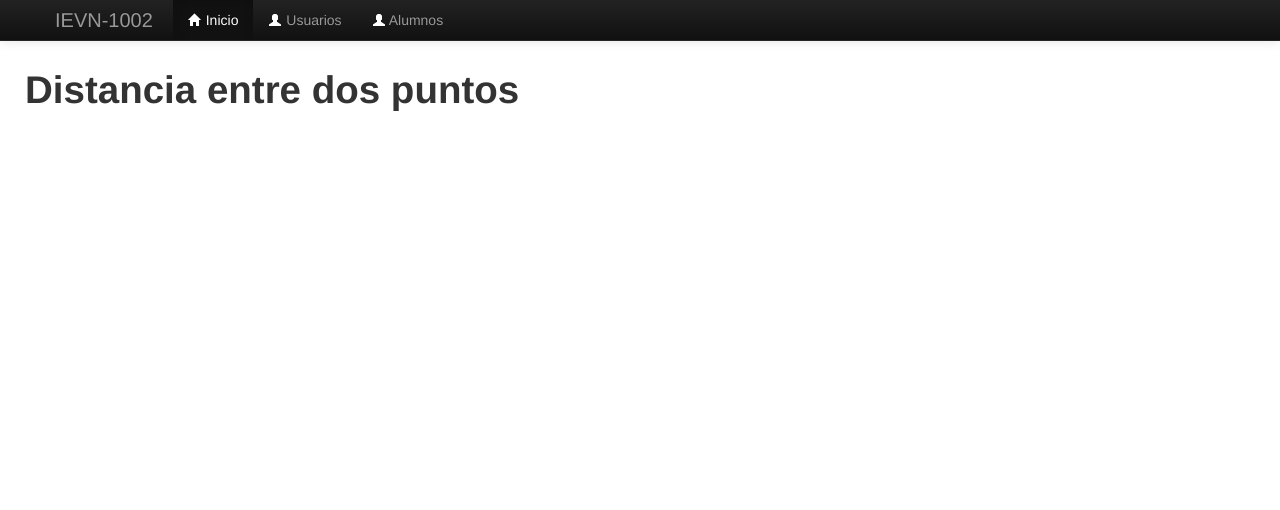
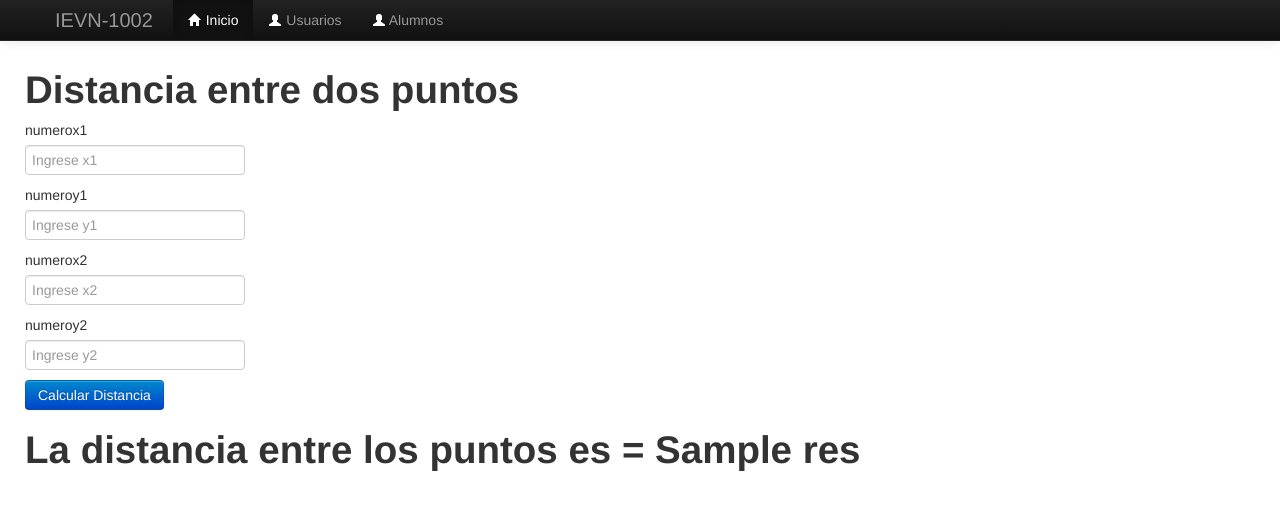
Before and after one commit to IEVN1002-22002268/api_flask02, a Flask app: template templates/distancia.html in a window 1280 px wide. Shown: the top 510 px of the page. Run offline with Flask 3, Linux system fonts and the light colour scheme; the template is opened without the code that fills it: most values are stand-ins (such as "Sample title", 1, 10 or a date in 2020); some libraries are stand-ins or nearby versions.

Commit message:
Distancia

```diff
--- a/app.py
+++ b/app.py
@@ -1,5 +1,7 @@
 
-from flask import Flask, render_template
+from flask import Flask, render_template, request
+import math
+import forms
 
 app = Flask(__name__)
 """ desde donde arrancará mi proyecto es lo que indica el ('/') """
@@ -9,13 +11,61 @@ def index():
     listado = ['Python', 'Flask', 'Jinja2', 'HTML', 'CSS']
     return render_template('index.html', titulo = titulo, listado = listado)
 
-@app.route('/calculos')
+""" mandar llamar la pagina por primera vez: tengo un get, se muestra sin valores """
+""" mandar llamar a la pagina por segunda vez: un post que ya dibuja los valores """
+@app.route('/calculos', methods=['GET','POST'])
 def calculos():
+    if request.method == 'POST':
+        numero1 = request.form['numero1']
+        numero2 = request.form['numero2']
+        opcion = request.form['opcion']
+        if opcion == 'suma':
+            res = int(numero1) + int(numero2)
+            signoop = '+'
+        if opcion == 'resta':
+            res = int(numero1) - int(numero2)
+            signoop = '-'
+        if opcion == 'multiplicacion':
+            res = int(numero1) * int(numero2)
+            signoop = '*'
+        if opcion == 'division':
+            res = int(numero1) / int(numero2)
+            signoop = '/'
+        return render_template('calculos.html', res=res, numero1=numero1, numero2=numero2, signoop=signoop)
     return render_template('calculos.html')
 
-@app.route('/distancia')
+@app.route('/distancia', methods=['GET','POST'])
 def distancia():
+    if request.method == 'POST':
+        numerox1 = request.form['numerox1']
+        numerox2 = request.form['numerox2']
+        numeroy1 = request.form['numeroy1']
+        numeroy2 = request.form['numeroy2']
+        operacionX = int(numerox2) - int((numerox1))
+        operacionY = int(numeroy2) - int((numeroy1))
+        xCuadrada = math.pow(operacionX, 2)
+        yCuadrada = math.pow(operacionY, 2)
+        sumaDeXyY = xCuadrada + yCuadrada
+        res = int(math.sqrt(sumaDeXyY))
+        return render_template('distancia.html', numerox1=numerox1, numerox2=numerox2,
+                            numeroy1=numeroy1, numeroy2=numeroy2, res=res)
     return render_template('distancia.html')
+
+@app.route('/Alumnos', methods=['GET','POST'])
+def alumnos():
+    mat = 0
+    nom=""
+    ape=""
+    email=""
+    """ crear instancia de la clase """
+    alumno_clase=forms.UserForm(request.form)
+    if request.method == 'POST':
+        mat=alumno_clase.matricula.data
+        nom=alumno_clase.nombre.data
+        ape=alumno_clase.apellido.data
+        email=alumno_clase.correo.data
+        """ render template no se repite porque las VARIABLES están declaradas ANTES del method POST """
+    return render_template('Alumnos.html', form=alumno_clase, mat=mat, nom=nom, ape=ape, email=email)
 
 """ variable tipo string llamada user """
 @app.route('/user/<string:user>')
--- a/requirements.txt
+++ b/requirements.txt
@@ -1,8 +1,13 @@
 blinker==1.9.0
 click==8.3.0
 colorama==0.4.6
+dnspython==2.8.0
+email-validator==2.3.0
 Flask==3.1.2
+Flask-WTF==1.2.2
+idna==3.11
 itsdangerous==2.2.0
 Jinja2==3.1.6
 MarkupSafe==3.0.3
 Werkzeug==3.1.3
+WTForms==3.2.1
--- a/templates/_macros.html
+++ b/templates/_macros.html
@@ -11,3 +11,19 @@ ya funciona con solo escribirla una vez -->
     name="{{name}}" placeholder="{{placeholder}}">
 </div>
 {% endmacro %}
+
+<!-- ---------------------------------------------------------------------------------------->
+
+{% macro camposNuevos(field) %}
+  <td>{{field.label}}</td>
+  <dd>{{field(**kwargs) | safe}}</dd>
+<!-- field = mandar una etiqueta, colocarla en html, pintarlo como campo -->
+<!-- pasar la validación del campo que no sea del html (eso hace .errors) sino de flask -->
+  {% if field.errors %}
+  <ul>
+    {% for error in field.errors %}
+      <li style="color: red;">{{error}}</li>
+    {% endfor %}
+  </ul>
+  {% endif %}
+{% endmacro %}
--- a/templates/distancia.html
+++ b/templates/distancia.html
@@ -1,4 +1,15 @@
 {% extends "layout.html"%}
+{%import "_macros.html" as datos_macro%}
     {%block container%}
     <h1>Distancia entre dos puntos</h1>
+    <form action="" method="post">
+        {{ datos_macro.datos('numerox1', 'Ingrese x1') }}
+        {{ datos_macro.datos('numeroy1', 'Ingrese y1') }}
+        {{ datos_macro.datos('numerox2', 'Ingrese x2') }}
+        {{ datos_macro.datos('numeroy2', 'Ingrese y2') }}
+
+        <button type="submit" class="btn btn-primary">Calcular Distancia</button>
+    </form>
+
+    <h1>La distancia entre los puntos es = {{res}}</h1>
 {%endblock%}
```
Also changed, not shown: forms.py (added, +18 -0 lines), templates/Alumnos.html (added, +13 -0 lines), templates/calculos.html (+13 -10 lines).
